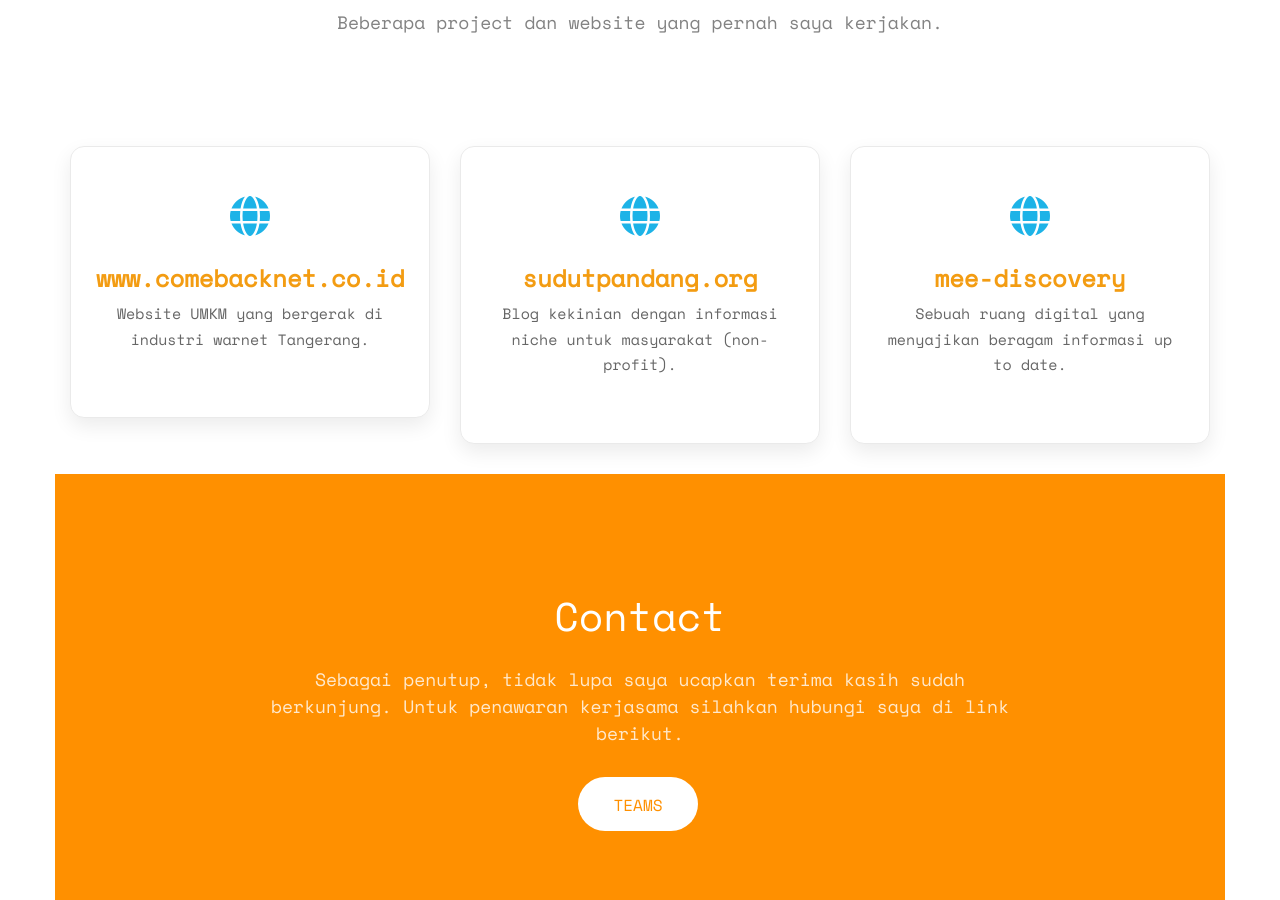
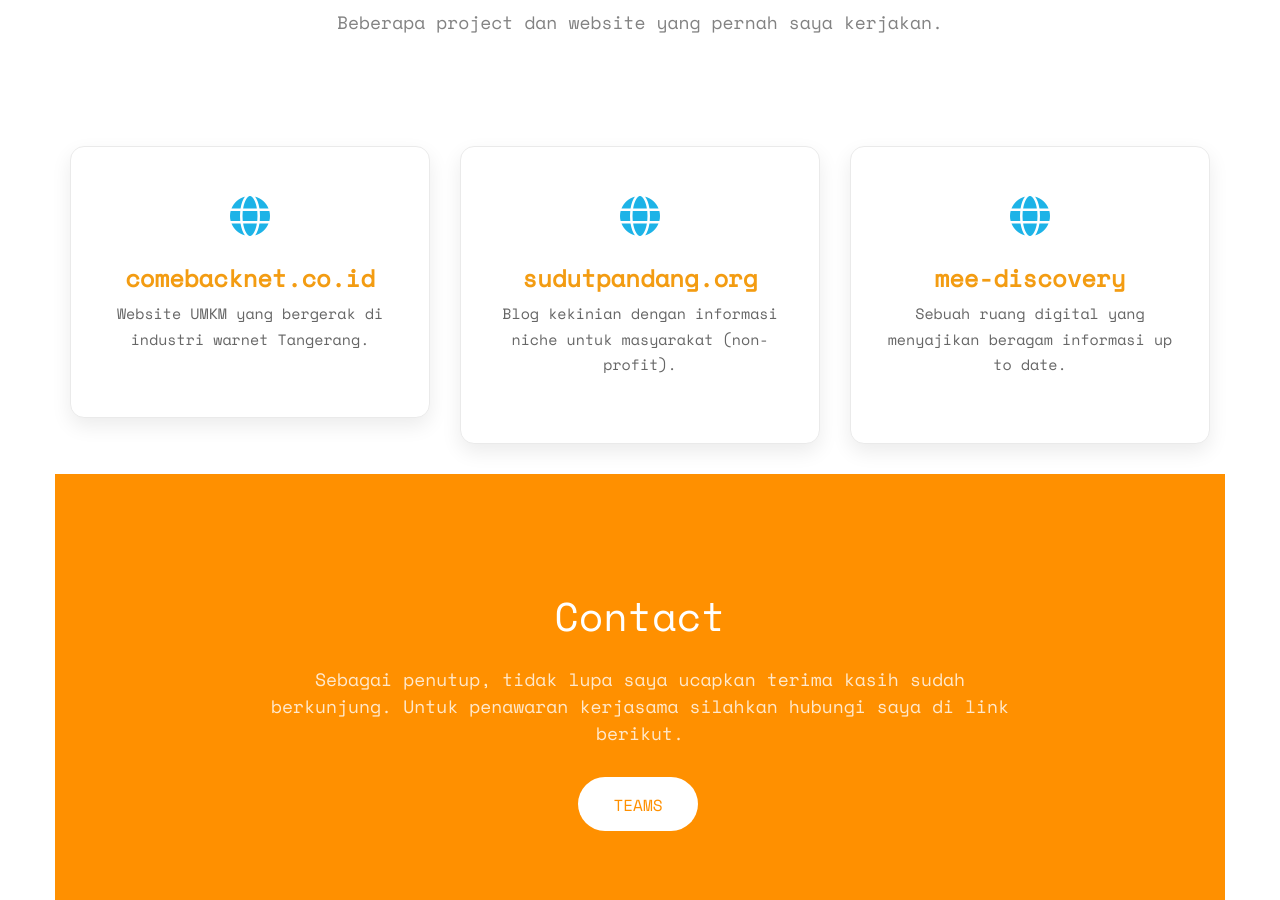
Before and after one commit to darmabyu/darmabyu.github.io, a Jekyll site: the page index.html, which Jekyll copies as it is, in a window 1280 px wide and 900 px high, scrolled down 2864 px. Built offline with Jekyll 4.4.1, drawn with Linux system fonts in a browser that asks for light colours; some web fonts are replaced; a style sheet for code colours, icons or effects is not loaded.

Commit message:
Update index.html

```diff
--- a/index.html
+++ b/index.html
@@ -232,7 +232,7 @@
     <div class="portfolio-icon">
       <i class="fa-solid fa-globe"></i>
     </div>
-    <h3><a href="https://www.comebacknet.co.id/" target="_blank">www.comebacknet.co.id</a></h3>
+    <h3><a href="https://www.comebacknet.co.id/" target="_blank">comebacknet.co.id</a></h3>
     <p>Website UMKM yang bergerak di industri warnet Tangerang.</p>
   </div>
 </div>
```
